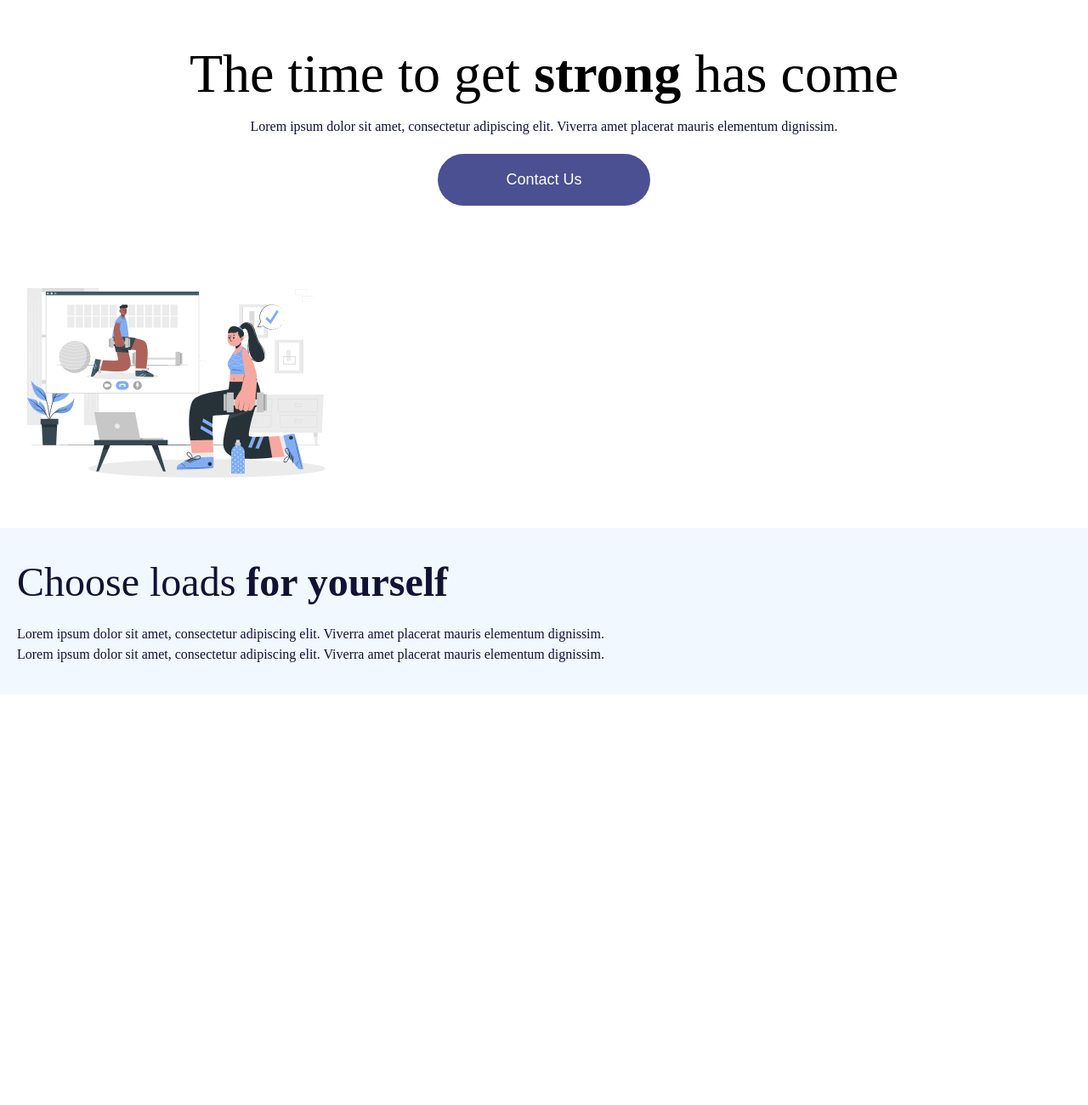
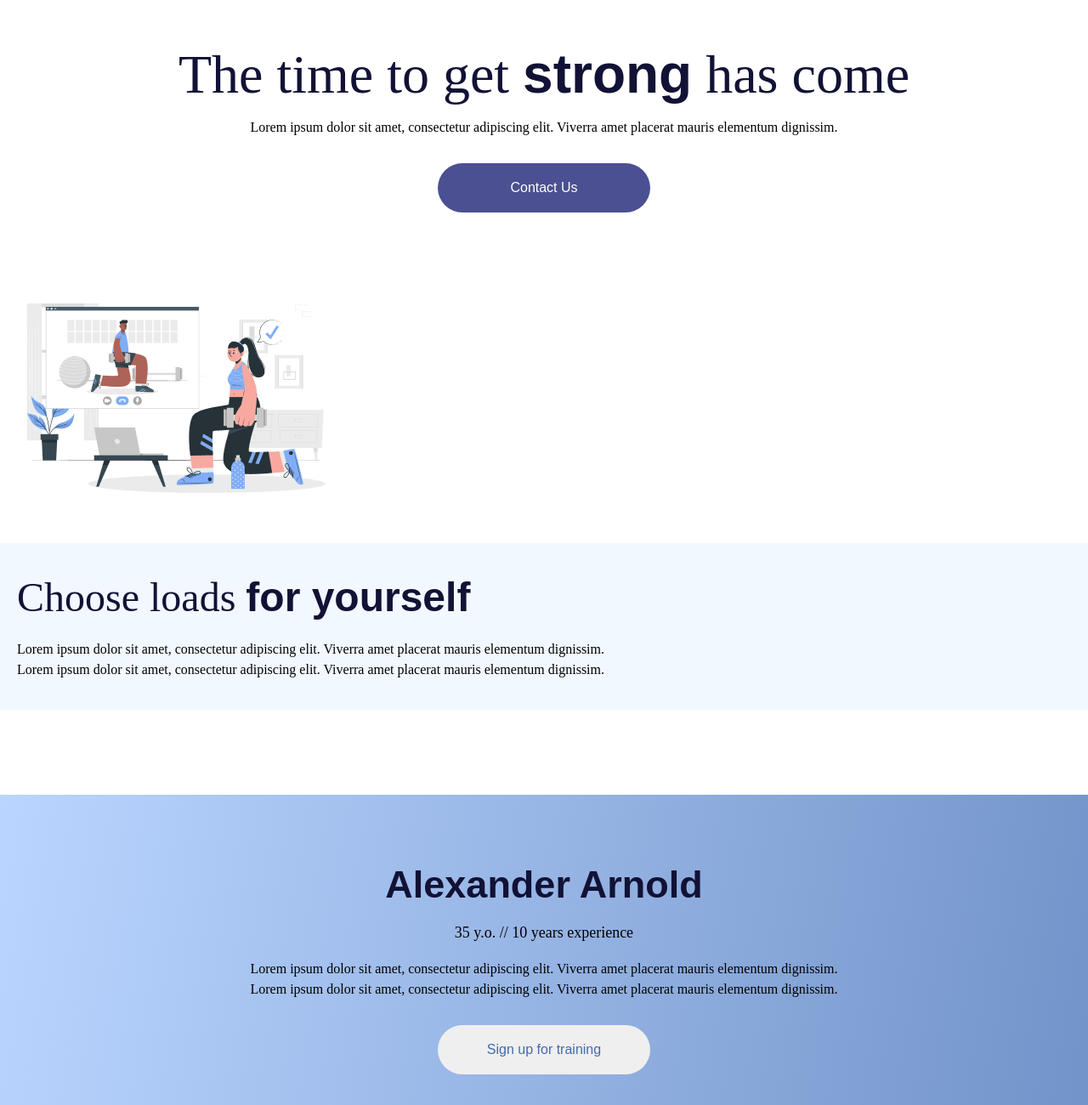
Before and after one commit to ShamilUmaev/Max-Strong, a plain HTML site: page index.html in a window 1280 px wide. Shown: the part 1340-2640 px from the top of the page at 85% size. Before the commit the page ends 2207 px from the top, so only its background shows below. Drawn offline with Linux system fonts and the light colour scheme.

Commit message:
renamed some classes and added a trainer-section

```diff
--- a/index.html
+++ b/index.html
@@ -11,17 +11,19 @@
     <header>
         <h2>Max<span class="header-bold">Strong</span></h2>
     </header>
-    <div class="content-section-container">
-        <img src="./images/workout-vector-1.png" alt="">
-        <h1>The time to get <span class="header-bold">strong</span> has come</h1>
-        <p>Lorem ipsum dolor sit amet, consectetur adipiscing elit.
-            Viverra amet placerat mauris elementum dignissim.
-        </p>
-        <button class="btn btn-primary">Contact Us</button>
+    <div class="time-to-get-strong-section">
+        <img src="./images/workout-vector-1.png" alt="workout-image">
+        <div class="time-to-get-strong-text-container">
+            <h1>The time to get <span class="header-bold">strong</span> has come</h1>
+            <p>Lorem ipsum dolor sit amet, consectetur adipiscing elit.
+                Viverra amet placerat mauris elementum dignissim.
+            </p>
+            <button class="btn btn-primary">Contact Us</button>
+        </div>
     </div>
-    <div class="choose-loads-content">
-        <img src="./images/workout-vector-2.png" alt="">
-        <div class="choose-loads-text-content">
+    <div class="choose-loads-section">
+        <img src="./images/workout-vector-2.png" alt="workout-image">
+        <div class="choose-loads-text-container">
             <h2>Choose loads <span class="header-bold">for yourself</span></h2>
             <p>
                 Lorem ipsum dolor sit amet, consectetur adipiscing elit.
@@ -33,5 +35,21 @@
             </p>
         </div>
     </div>
+    <div class="trainer-section">
+        <div class="trainer-text-container">
+            <h3>Alexander Arnold</h3>
+            <h4>35 y.o. // 10 years experience</h4>
+            <p>
+                Lorem ipsum dolor sit amet, consectetur adipiscing elit.
+                Viverra amet placerat mauris elementum dignissim.
+            </p>
+            <p>
+                Lorem ipsum dolor sit amet, consectetur adipiscing elit.
+                Viverra amet placerat mauris elementum dignissim.
+            </p>
+            <button class="btn btn-secondary">Sign up for training</button>
+        </div>
+        <img src="./images/trainer.png" alt="trainer-image">
+    </div>
 </body>
 </html>
--- a/styles.css
+++ b/styles.css
@@ -6,7 +6,7 @@
 body,html {
     min-width: 100%;
     min-height: 100vh;
-    font-family: Hellix;
+    font-family: 'Hellix';
 }
 html {
     font-size: 62.5%;
@@ -18,6 +18,9 @@ header {
     justify-content: center;
     align-items: center;
 }
+h1, h2, h3, h4 p {
+    color: #111235;
+}
 h1, h2 {
     font-weight: 500;
 }
@@ -25,16 +28,20 @@ h2 {
     font-size: 3.6rem;
 }
 .header-bold {
-    font-weight: 700;
+    font-family: Arial, Helvetica, sans-serif;
+    font-weight: 900;
 }
-.content-section-container {
+.time-to-get-strong-section {
     text-align: center;
 }
-.content-section-container img {
+.time-to-get-strong-section img {
     width: 100%;
     margin-top: 2rem;
 }
-.content-section-container h1 {
+.time-to-get-strong-text-container {
+    padding: 0 2rem;
+}
+.time-to-get-strong-text-container h1 {
     font-size: 6.4rem;
     line-height: 7rem;
     margin: 1.5rem 0;
@@ -42,31 +49,57 @@ h2 {
 p {
     font-size: 1.6rem;
     line-height: 2.4rem;
-    color: #111235;
 }
-.content-section-container .btn {
+.btn {
     width: 25rem;
     padding: 2rem 0;
     border-radius: 35px;
+    border: none;
+    font-size: 1.6rem;
+    margin: 3rem 0;
+}
+.btn-primary {
     background-color: #4B5092;
     color: #ffffff;
-    border: none;
-    font-size: 1.8rem;
-    margin: 2rem 0;
 }
-.choose-loads-content {
-    margin: 5rem 0;
+.btn-secondary {
+    color: #436BAA;
 }
-.choose-loads-text-content {
+.choose-loads-section {
+    margin: 5rem 0 10rem;
+}
+.choose-loads-text-container {
     text-align: left;
     background-color: #F2F8FF;
-    padding: 3.5rem 2rem;
+    padding: 3.5rem 2.5rem 3.5rem 2rem;
     margin: 3rem 0;
 }
-.choose-loads-text-content h2 {
+.choose-loads-text-container h2 {
     color: #111235;
     font-size: 4.8rem;
     line-height: 5.8rem;
     width: 90%;
     margin-bottom: 2rem;
 }
+.trainer-section {
+    background: linear-gradient(99.85deg, #BAD5FF 0%, #6487BF 100%);
+    text-align: center;
+    padding: 8rem 0 0;
+}
+.trainer-text-container {
+    padding: 0 2rem;
+}
+.trainer-text-container h3 {
+    font-weight: 900;
+    font-size: 4.5rem;
+    font-family: Arial, Helvetica, sans-serif;
+}
+.trainer-text-container h4 {
+    font-weight: 500;
+    font-size: 1.8rem;
+    margin: 2rem 0;
+}
+.trainer-section img {
+    width: 100%;
+    margin-bottom: -0.2rem;
+}
```
